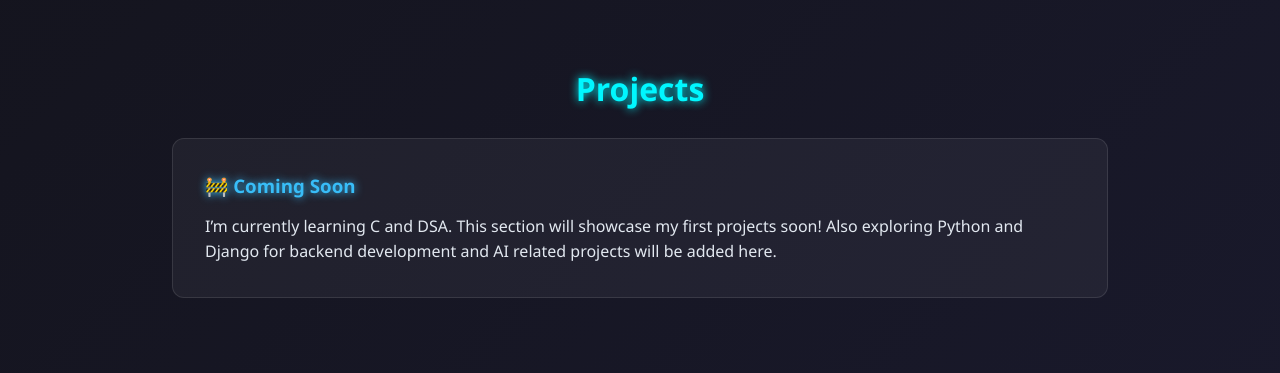
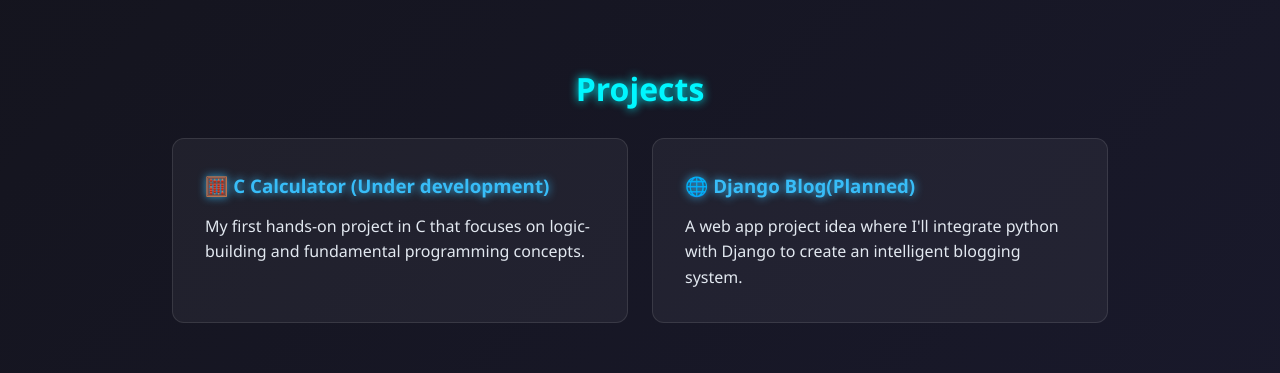
Before and after one commit to pranjalpandey-9645/pranjalpandey-9645.github.io, a plain HTML site: page index.html in a window 1280 px wide. Shown: the part 2140-2513 px from the top of the page. Drawn offline with Linux system fonts and the light colour scheme.

Commit message:
feat: Update Projects section with new project details and descriptions

```diff
--- a/index.html
+++ b/index.html
@@ -59,13 +59,13 @@
       <h2>Projects</h2>
       <div class="grid">
         <div class="card">
-          <h3>🚧 Coming Soon</h3>
-          <p>I’m currently learning C and DSA. This section will showcase my first projects soon!
-            Also exploring Python and Django for backend development and AI related projects will be added here.
-          </p>
+          <h3>🧮 C Calculator (Under development)</h3>
+          <p>My first hands-on project in C that focuses on logic-building and fundamental programming concepts.</p>
         </div>
+      <div class="card">
+        <h3>🌐 Django Blog(Planned)</h3>
+        <p> A web app project idea where I'll integrate python with Django to create an intelligent blogging system.</p>
       </div>
-    </div>
   </section>
   <hr/>  <!-- Section Divider -->
   <!-- Contact Section -->
```
